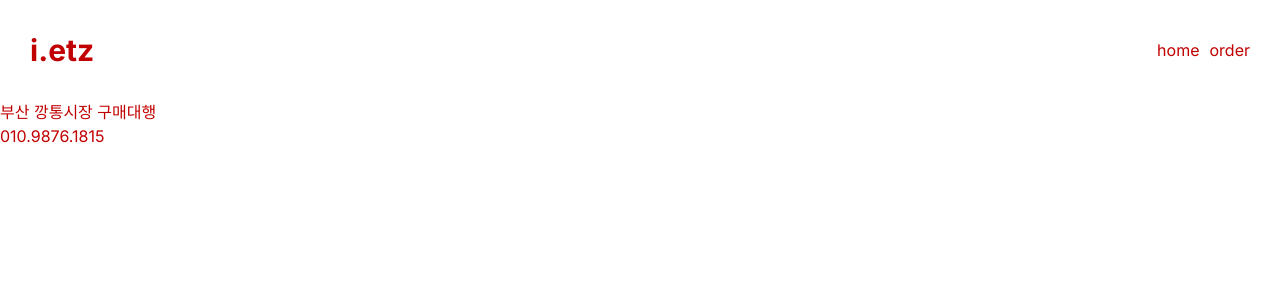
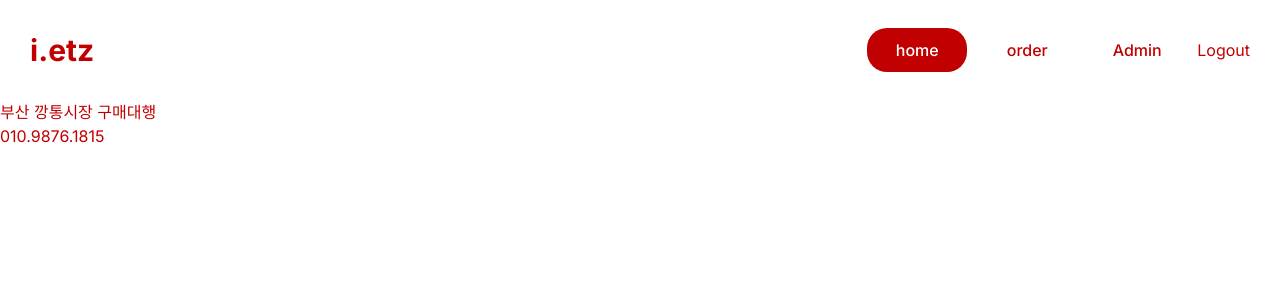
Before and after one commit to letz0703/letz, a Next.js app: page / in a window 1280 px wide. Shown: the top 300 px of the page. Built offline with nearby package versions, Linux system fonts and the light colour scheme.

Commit message:
admin link

```diff
--- a/src/components/navbar/links/links.jsx
+++ b/src/components/navbar/links/links.jsx
@@ -1,17 +1,35 @@
-import Link from "next/link"
+"use client"
+import Link from "next/link" // 주의: 이 코드 예제에서는 Link 컴포넌트가 사용되지 않고 있습니다.
 import styles from "./links.module.css"
 import NavLink from "./navLink/navLink"
+
 const Links = () => {
   const links = [
     {title: "home", path: "/"},
     {title: "order", path: "/order"}
   ]
+  const session = true
+  const isAdmin = true
+
   return (
-    <div className={`${styles.links}`}>
+    <div className={styles.links}>
       {links.map(link => (
         <NavLink item={link} key={link.title} />
       ))}
+      {session ? (
+        <>
+          {isAdmin && <NavLink item={{title: "Admin", path: "/admin"}} />}
+          <button onClick={handleLogout}>Logout</button>
+        </>
+      ) : (
+        <NavLink item={{title: "login", path: "/login"}} />
+      )}
     </div>
   )
+
+  function handleLogout() {
+    // 로그아웃 처리 로직 구현
+  }
 }
+
 export default Links
--- a/src/components/navbar/links/navLink/navLink.jsx
+++ b/src/components/navbar/links/navLink/navLink.jsx
@@ -1,9 +1,18 @@
+"use client"
 import Link from "next/link"
 import styles from "./navLink.module.css"
+import {usePathname} from "next/navigation"
 
 const NavLink = ({item}) => {
+  const pathName = usePathname()
   return (
-    <Link href={item.path} key={item.title}>
+    <Link
+      href={item.path}
+      key={item.title}
+      className={`${styles.container} ${
+        pathName === item.path && styles.active
+      }`}
+    >
       {item.title}
     </Link>
   )
--- a/src/components/navbar/links/navLink/navLink.module.css
+++ b/src/components/navbar/links/navLink/navLink.module.css
@@ -0,0 +1,12 @@
+.container {
+  min-width: 100px;
+  padding: 10px;
+  border-radius: 20px;
+  font-weight: 500;
+  text-align: center;
+}
+
+.active {
+  background-color: #c10002;
+  color: white;
+}
```
